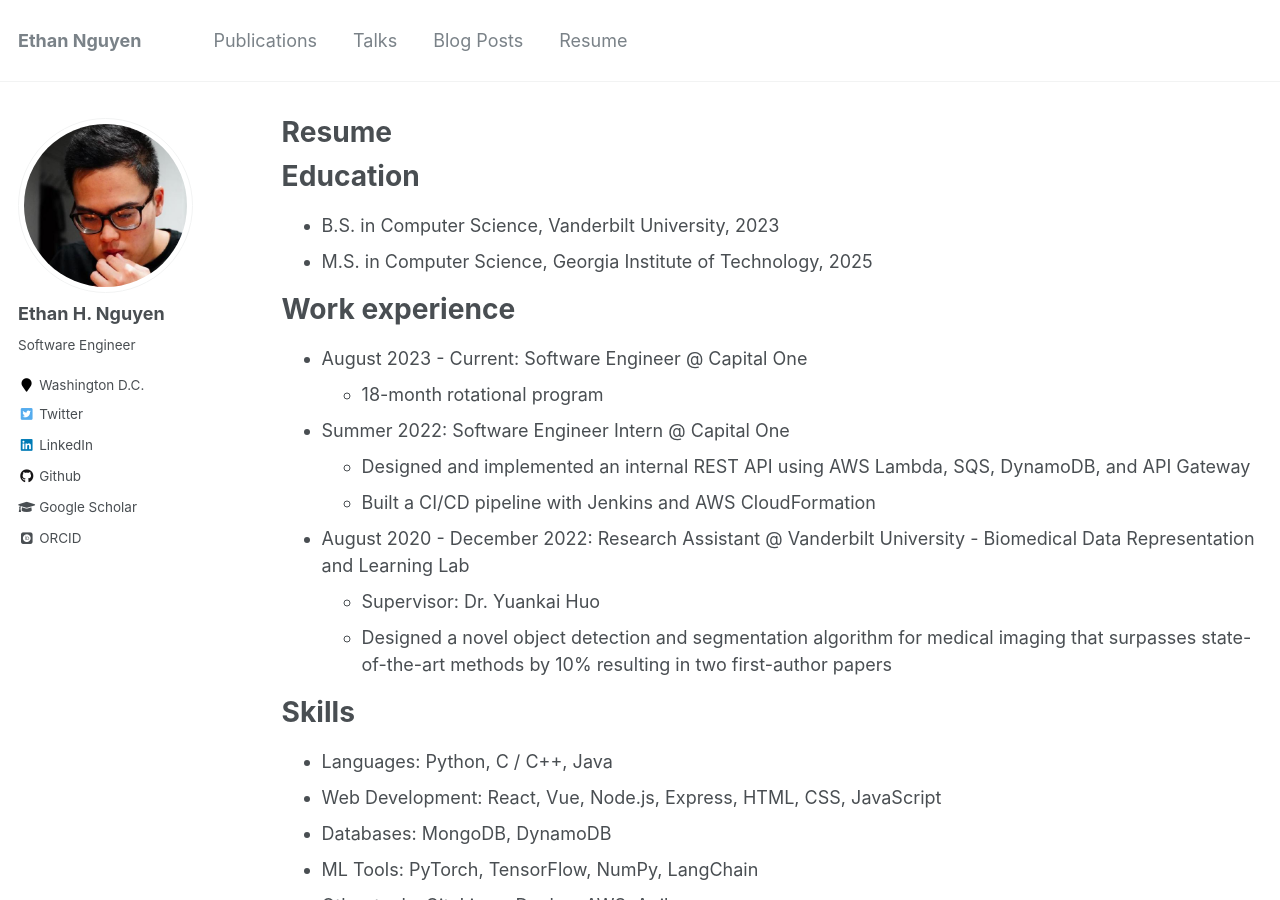
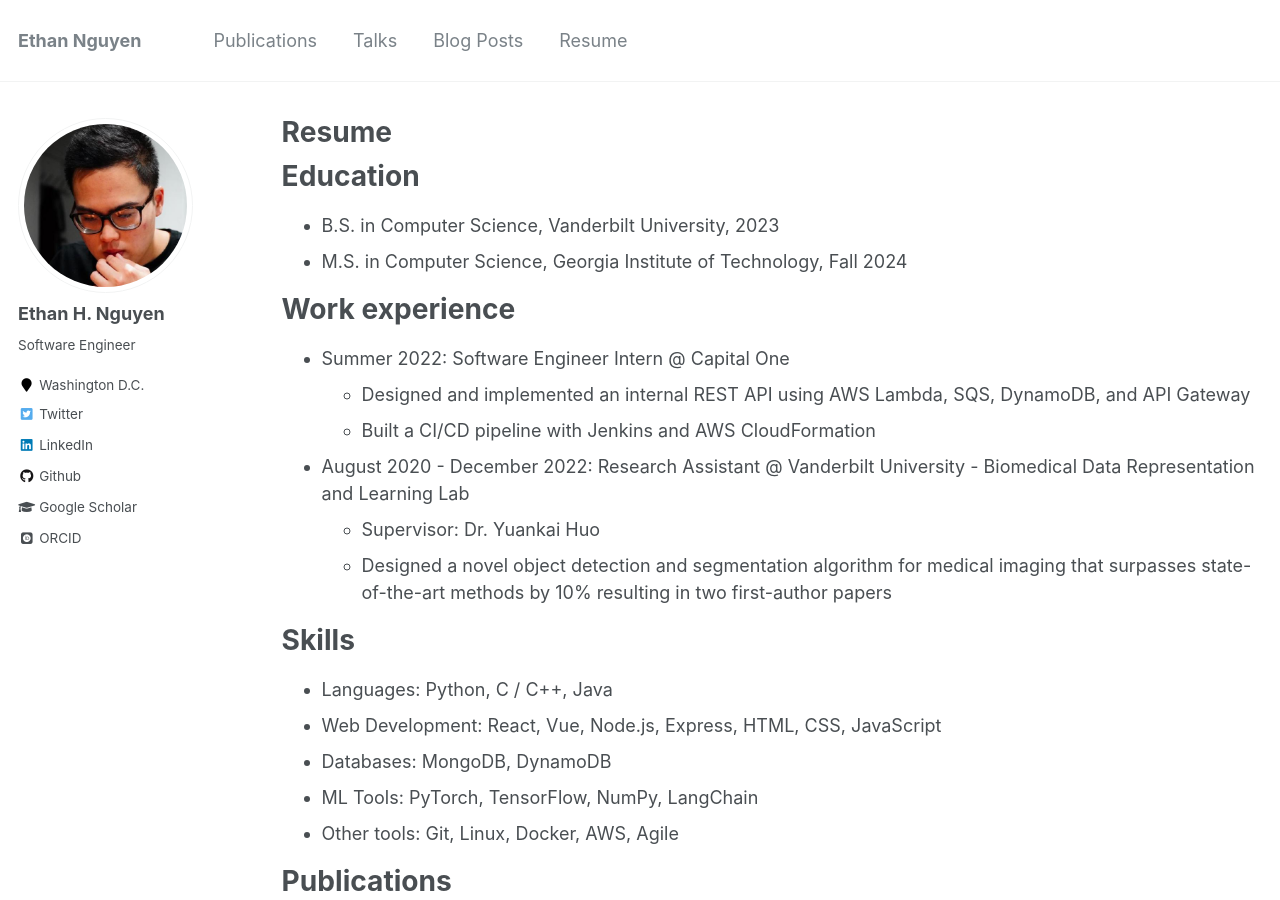
Before and after one commit to EthanHNguyen/ethanhnguyen.github.io, a Jekyll site: the page built from _pages/cv.md, in a window 1280 px wide and 900 px high. Built offline with Jekyll 4.4.1, drawn with Linux system fonts in a browser that asks for light colours; some web fonts are replaced.

Commit message:
update website

```diff
--- a/_pages/cv.md
+++ b/_pages/cv.md
@@ -12,12 +12,12 @@ redirect_from:
 Education
 ======
 * B.S. in Computer Science, Vanderbilt University, 2023
-* M.S. in Computer Science, Georgia Institute of Technology, 2025
+* M.S. in Computer Science, Georgia Institute of Technology, Fall 2024
 
 Work experience
 ======
-* August 2023 - Current: Software Engineer @ Capital One
-  * 18-month rotational program
+<!-- * August 2023 - Current: Software Engineer @ Capital One
+  * 18-month rotational program -->
 
 * Summer 2022: Software Engineer Intern @ Capital One
   * Designed and implemented an internal REST API using AWS Lambda, SQS, DynamoDB, and API Gateway
```
Also changed, not shown: _pages/about.md (+3 -1 lines).
